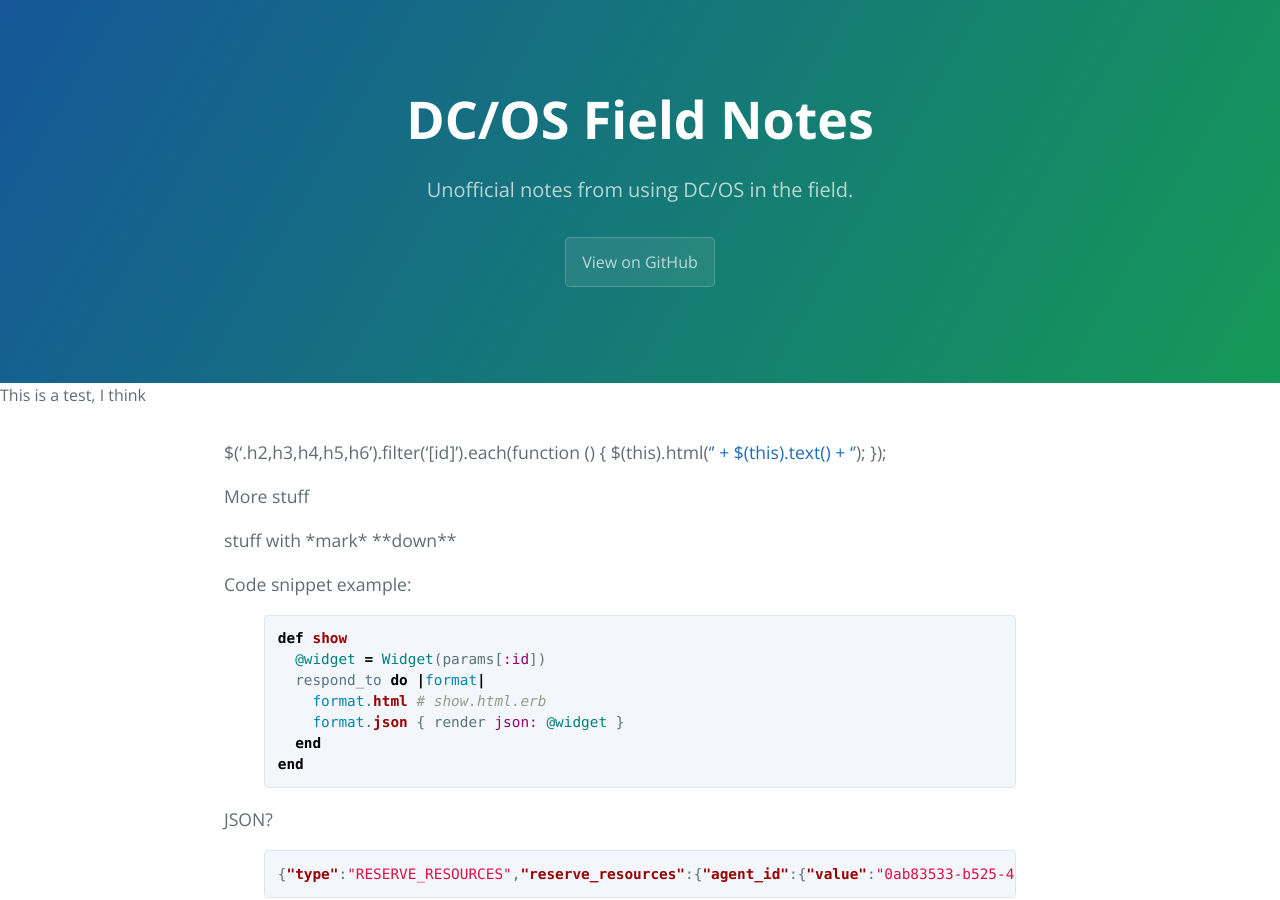
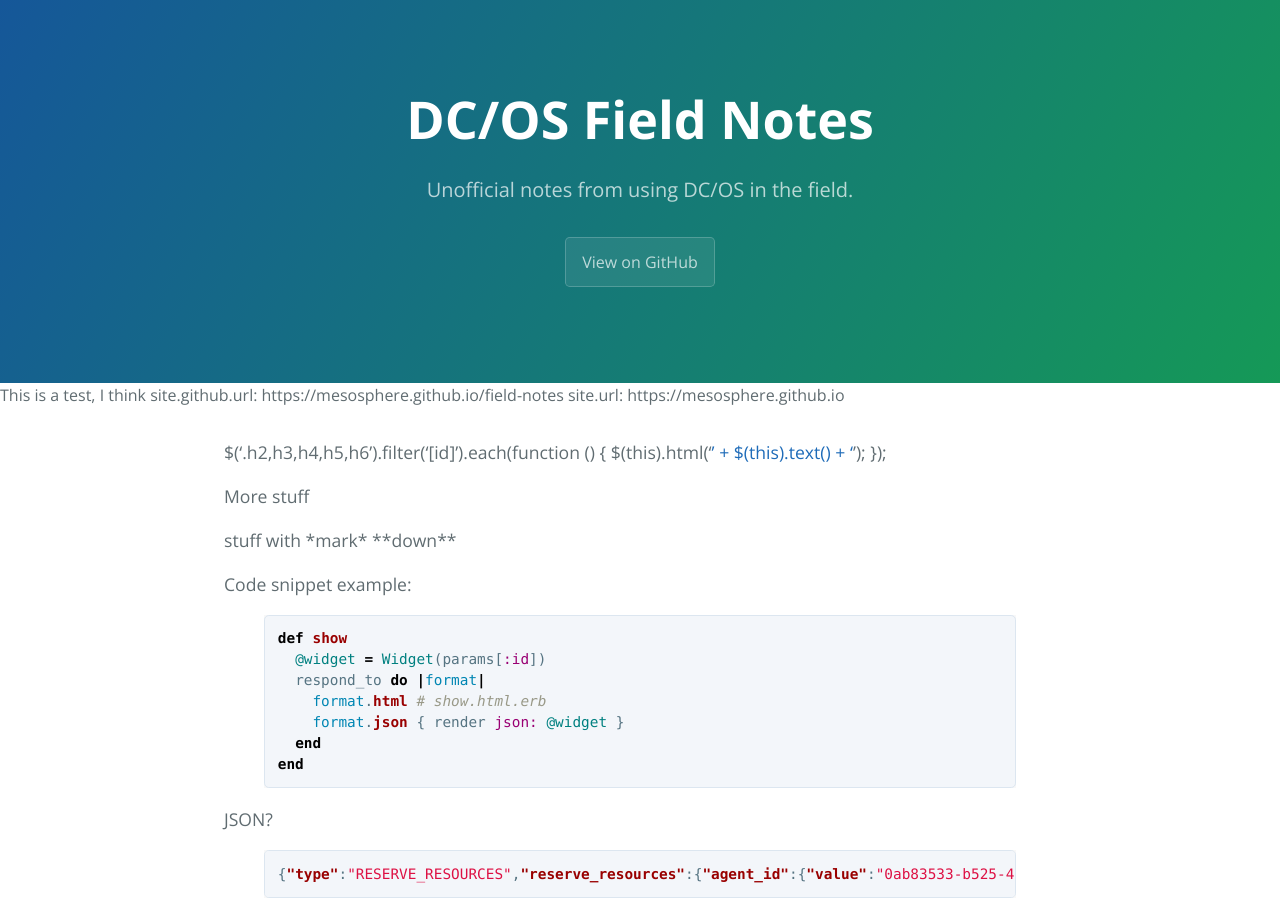
Before and after one commit to mesosphere/field-notes, a Jekyll site: the page built from docs/workspace/test.md, in a window 1280 px wide and 900 px high. Built offline with Jekyll 4.4.1, drawn with Linux system fonts in a browser that asks for light colours.

Commit message:
URL test

```diff
--- a/docs/_layouts/test.html
+++ b/docs/_layouts/test.html
@@ -25,6 +25,10 @@
 
     This is a test, I think
 
+    {{ url }}
+    site.github.url: {{ site.github.url }}
+    site.url: {{ site.url }}
+
     <section class="main-content">
       {{ content }}
 
```
